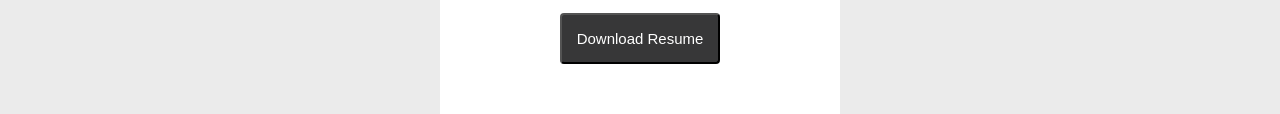
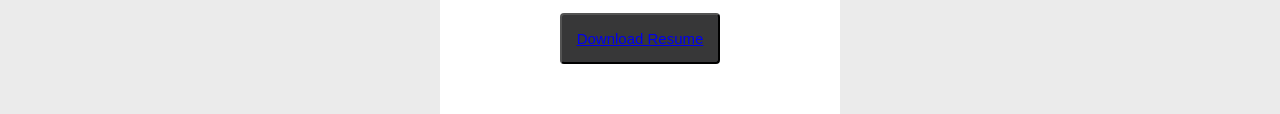
Before and after one commit to Javfdz/Homework-21, a plain HTML site: page index.html in a window 1280 px wide. Shown: the part 1059-1173 px from the top of the page. Drawn offline with Linux system fonts and the light colour scheme.

Commit message:
Changed the download Button
Added a link to the resume as it was not linked in the prior version of the page.

```diff
--- a/index.html
+++ b/index.html
@@ -23,6 +23,7 @@
 </script>
     <title>Javier Fernandez Flota</title>
     <link href="css/style.css" type="text/css" rel="stylesheet">
+
   </head>
   <body>
     <header>
@@ -46,7 +47,8 @@
 
           My Ideal client is someone who is hands on and open to new ideas and opinions.
           </p>
-        <button>Download Resume</button>
+        <button> <a href="../Homework 21/images/Javier Fernandez Flota Resume 2022.pdf" download="Resume">Download Resume</a></button>
+
       </div>
     </section>
     <h1 class="heading">My UX Skills</h1>
```
Also changed, not shown: 1 other file.
